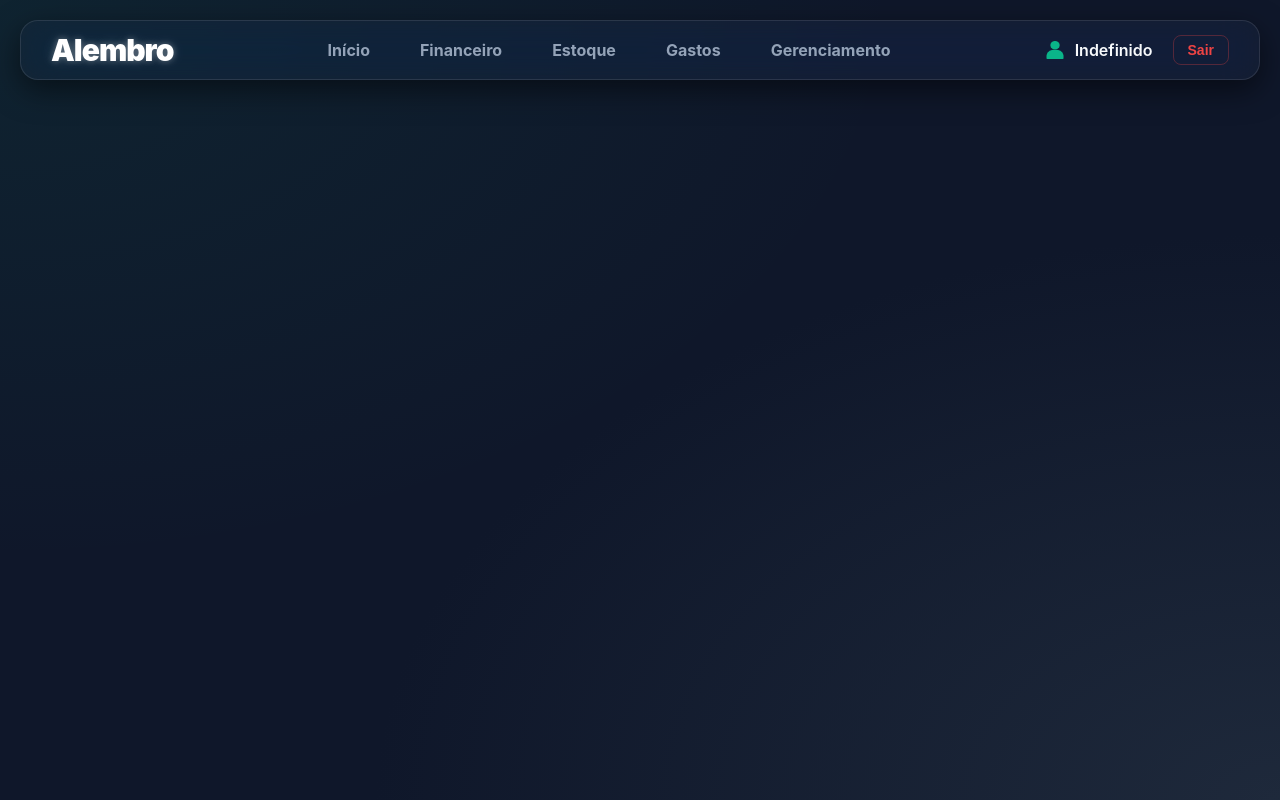
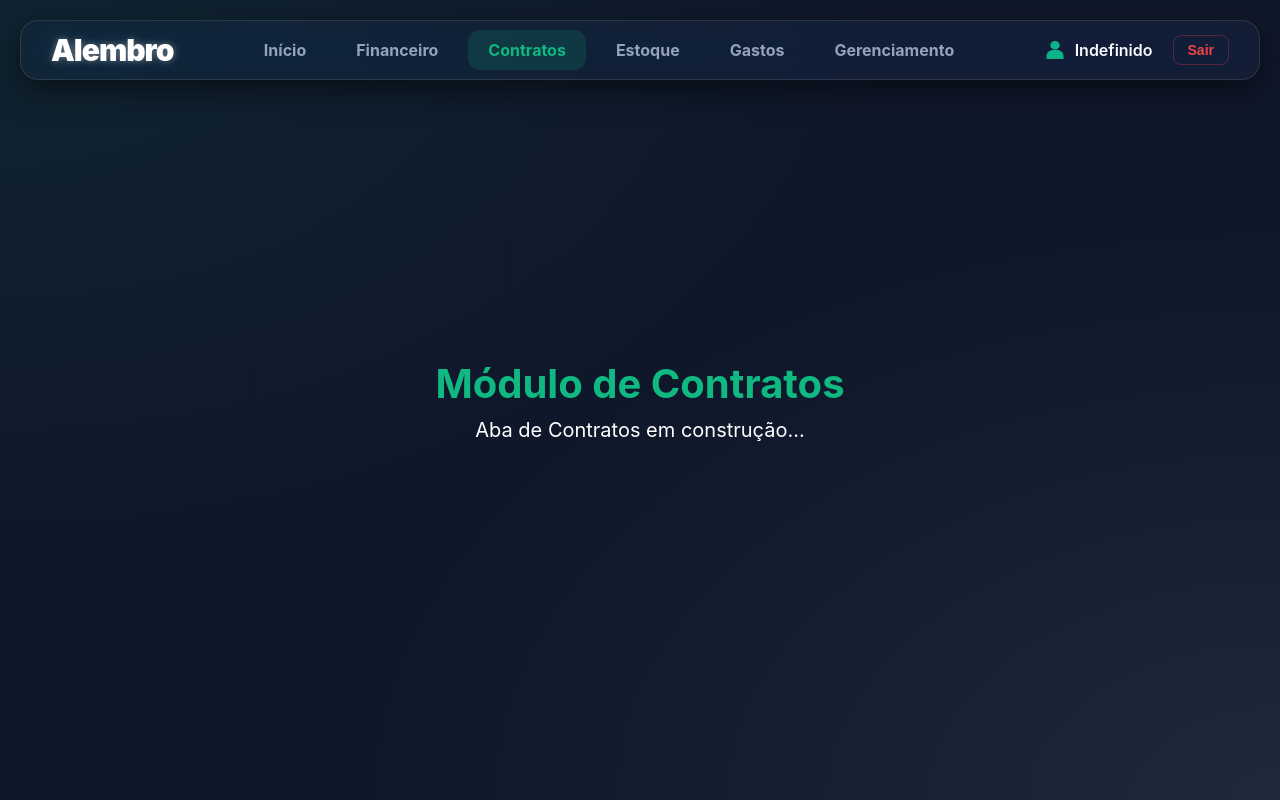
Before and after one commit to murilo813/AlembroWebERP-Frontend, a Vue app: page /contracts in a window 1280 px wide. Built offline with nearby package versions, Linux system fonts and the light colour scheme; sample sign-in values are in the browser's storage.

Commit message:
feat: inicio da nova aba de contratos

```diff
--- a/src/components/Navbar.vue
+++ b/src/components/Navbar.vue
@@ -12,6 +12,13 @@
           :class="{ 'nav-disabled': !hasAccess('finance') }"
           @click="!hasAccess('finance') && deny('Financeiro')"
         >Financeiro</RouterLink>
+
+        <RouterLink
+          to="/contracts"
+          class="nav-link"
+          :class="{ 'nav-disabled': !hasAccess('contracts') }"
+          @click="!hasAccess('contracts') && deny('Contratos')"
+        >Contratos</RouterLink>
 
         <RouterLink
           to="/stock"
--- a/src/router/index.js
+++ b/src/router/index.js
@@ -2,6 +2,7 @@ import { createRouter, createWebHistory } from 'vue-router';
 import LoginView from '@/views/Login/LoginView.vue';
 import HomeView from '@/views/Home/HomeView.vue';
 import FinanceView from '@/views/Finance/FinanceView.vue';
+import ContractsView from '@/views/Contracts/ContractsView.vue';
 import StockView from '@/views/Stock/StockView.vue';
 import ExpensesView from '@/views/Expenses/ExpensesView.vue';
 import ManagementView from '@/views/Management/ManagementView.vue';
@@ -15,6 +16,11 @@ const routes = [
     path: '/finance',
     component: FinanceView,
     meta: { module: 'finance' }
+  },
+    {
+    path: '/contracts',
+    component: ContractsView,
+    meta: { module: 'contracts' }
   },
   {
     path: '/stock',
--- a/src/utils/constants.js
+++ b/src/utils/constants.js
@@ -14,12 +14,11 @@ export const USER_TYPES = {
     v_externo: 'Vendedor',
     caixa: 'Caixa',
     estoque: 'Estoque'
-
 };
 export const ROLE_PERMISSIONS = {
-    admin: ['home', 'finance', 'stock', 'expenses', 'management'],
-    gerente: ['home', 'finance', 'stock', 'expenses', 'management'],
-    financeiro: ['home', 'finance'],
+    admin: ['home', 'finance', 'stock', 'expenses', 'management', 'contracts'],
+    gerente: ['home', 'finance', 'stock', 'expenses', 'management', 'contracts'],
+    financeiro: ['home', 'finance', 'contracts'],
     contabil: ['home', 'finance', 'expenses'],
     compras: ['home', 'procurement'],
     v_interno: ['home'],
--- /dev/null
+++ b/src/views/Contracts/ContractsView.vue
@@ -0,0 +1,11 @@
+<template>
+  <div class="contract-placeholder">
+    <h1>Módulo de Contratos</h1>
+    <p>Aba de Contratos em construção...</p>
+  </div>
+</template>
+
+<script setup>
+</script>
+
+<style src="@/views/Contracts/contracts.css" scoped></style>
--- /dev/null
+++ b/src/views/Contracts/contracts.css
@@ -0,0 +1,16 @@
+.contract-placeholder {
+  height: 100vh;
+  width: 100vw;
+  color: #fff;
+  display: flex;
+  flex-direction: column;
+  align-items: center;
+  justify-content: center;
+  font-size: 2rem;
+}
+
+h1 {
+  color: #10b981;
+  font-size: 4rem;
+  margin-bottom: 1rem;
+}
```
